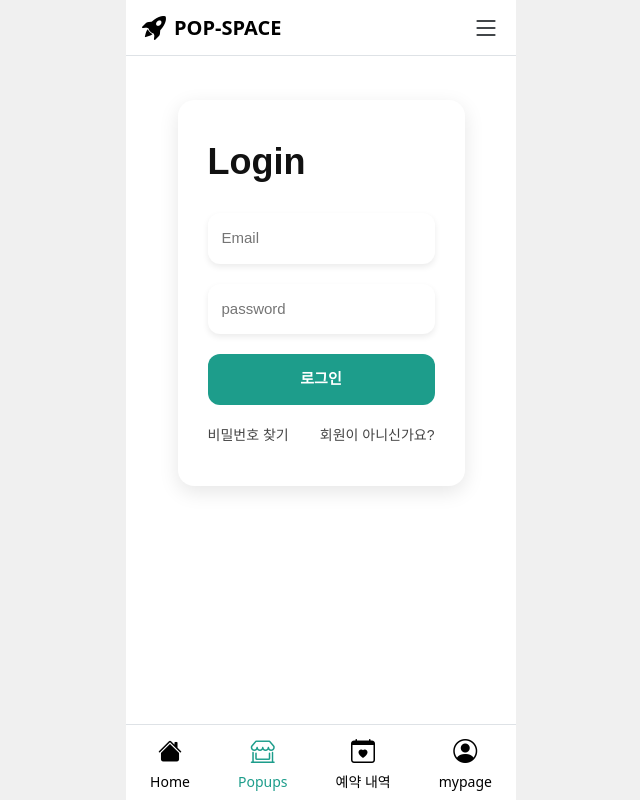
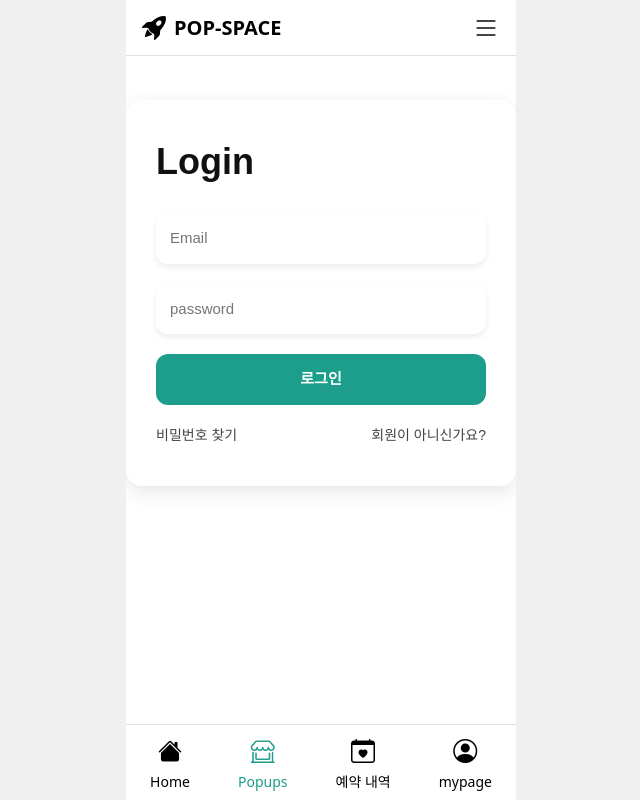
Before and after one commit to KosaOneShot/popspace_FE, a React (Vite) app: page /auth/login in a window 1280 px wide. Shown: the whole page, without its empty margins (319-959 px from the left). Built offline with nearby package versions, Linux system fonts and the light colour scheme; no server answers.

Commit message:
fix : header 및 layout 규격 이상한 고치기

```diff
--- a/src/components/Footer.jsx
+++ b/src/components/Footer.jsx
@@ -2,8 +2,8 @@
   // 갈색 : 795548 초록색 : 1D9D8B 검정색 : 000000
   const items = [
     { label: "Home", href: "/", icon: "bi-house-fill", color: "#000000" },
-    { label: "Popups", href: "/popups", icon: "bi-shop-window", color: "#1D9D8B" },
-    { label: "예약 내역", href: "/reserve", icon: "bi-calendar-heart", color: "#000000" },
+    { label: "Popups", href: "/popup/list", icon: "bi-shop-window", color: "#1D9D8B" },
+    { label: "예약 내역", href: "/reservation/list", icon: "bi-calendar-heart", color: "#000000" },
     { label: "mypage", href: "/mypage", icon: "bi-person-circle", color: "#000000" },
   ];
 
--- a/src/components/Header.jsx
+++ b/src/components/Header.jsx
@@ -26,8 +26,6 @@
         </button>
       </header>
 
-      <div style={{ height: `${HEADER_HEIGHT}px` }} />
-
       <SideMenu isOpen={open} onClose={() => setOpen(false)} appWidth={APP_WIDTH} />
     </>
   );
--- a/src/components/Layout.jsx
+++ b/src/components/Layout.jsx
@@ -1,30 +1,36 @@
+// Layout.jsx
+import React from 'react';
+
 const Layout = ({ children }) => {
   return (
     <div
       style={{
-        position: "fixed",
+        position: 'fixed',
         top: 0,
         left: 0,
-        width: "100vw",
-        height: "100vh",
-        backgroundColor: "#f0f0f0", // 화면 바깥 회색
-        pointerEvents: "none",       // 회색 영역 클릭 비활성
+        width: '100vw',
+        height: '100vh',
+        backgroundColor: '#f0f0f0', // 바깥 회색
+        pointerEvents: 'none',
       }}
     >
       <div
         style={{
-          width: "390px",         // iPhone 12 Pro 고정 폭
-          maxWidth: "100%",       // 화면이 더 좁으면 꽉 채움
-          height: "100%",
-          minHeight: "780px",
-          margin: "0 auto",       // 가로 중앙 정렬
-          backgroundColor: "#ffffff", // 앱 내부 흰색
-          display: "flex",
-          flexDirection: "column",
-          pointerEvents: "auto",  // 앱 영역은 클릭/스크롤 가능
+          width: '390px',         // iPhone 12 Pro 폭
+          maxWidth: '100%',
+          height: '100%',
+          margin: '0 auto',       // 가로 중앙
+          backgroundColor: '#ffffff',
+          display: 'flex',
+          flexDirection: 'column',
+          pointerEvents: 'auto',
+          overflow: 'hidden',     // 외각 스크롤 제거
         }}
       >
-        {children}
+        {/* 자식 영역만 스크롤 가능하게 */}
+        <div style={{ flex: 1, overflowY: 'auto' }}>
+          {children}
+        </div>
       </div>
     </div>
   );
```
